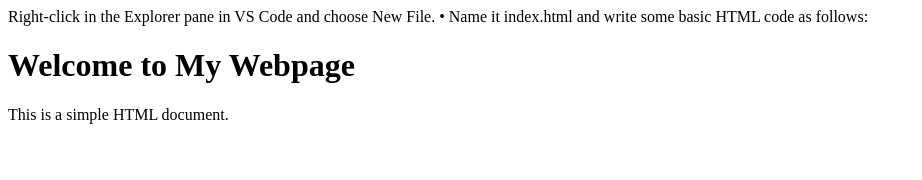
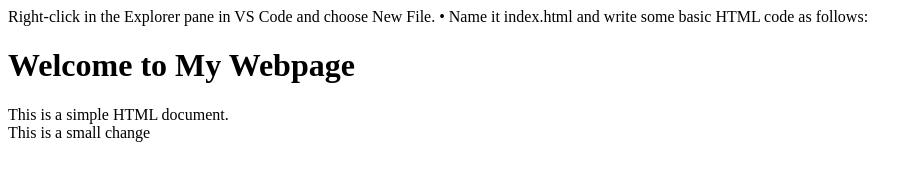
Before and after one commit to shalinwick/ENSF381, a plain HTML site: page index.html in a window 1280 px wide. Shown: the whole page, without its empty margins (0-922 px from the left). Drawn offline with Linux system fonts and the light colour scheme.

Commit message:
test change

```diff
--- a/index.html
+++ b/index.html
@@ -16,6 +16,6 @@ Description : A simple HTML file .
 </head>
 <body>
 <h1> Welcome to My Webpage </h1>
-<p> This is a simple HTML document. </p>
+<p> This is a simple HTML document. <br> This is a small change </p>
 </body>
 </html>
```
